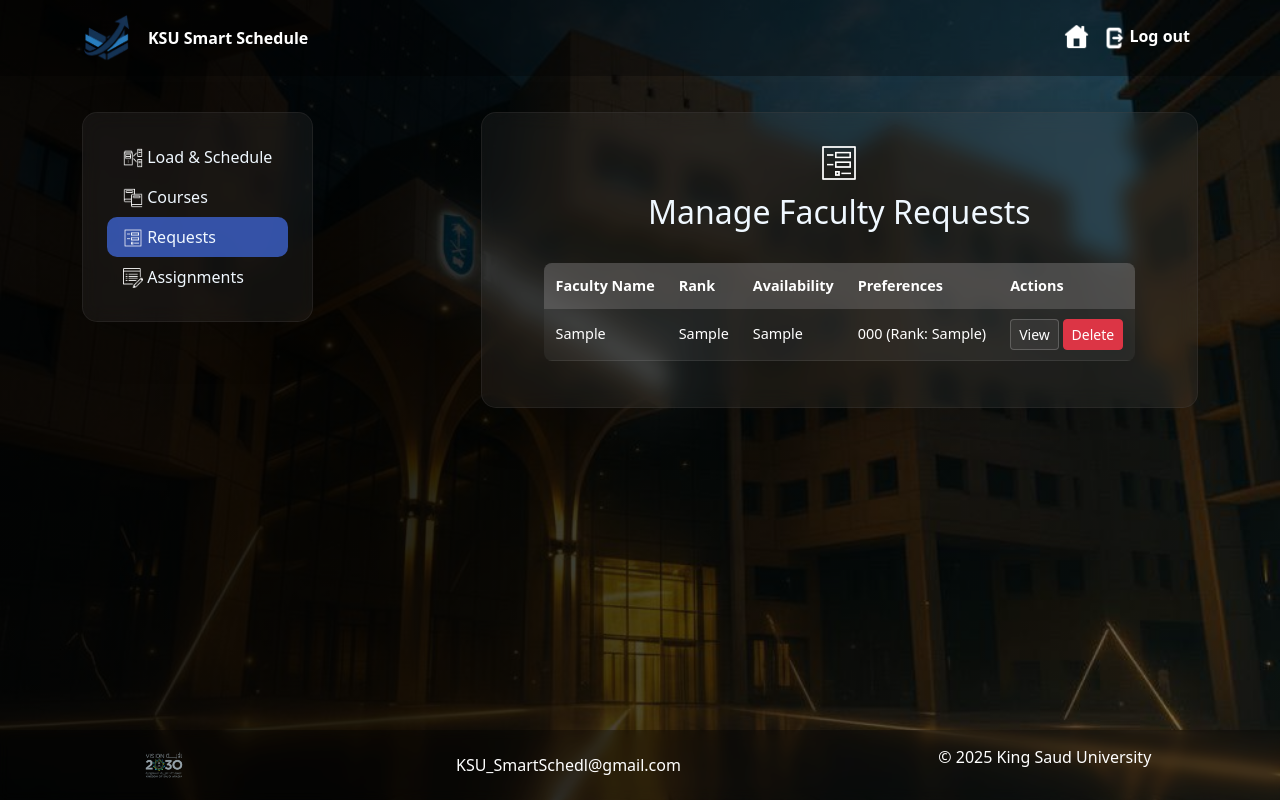
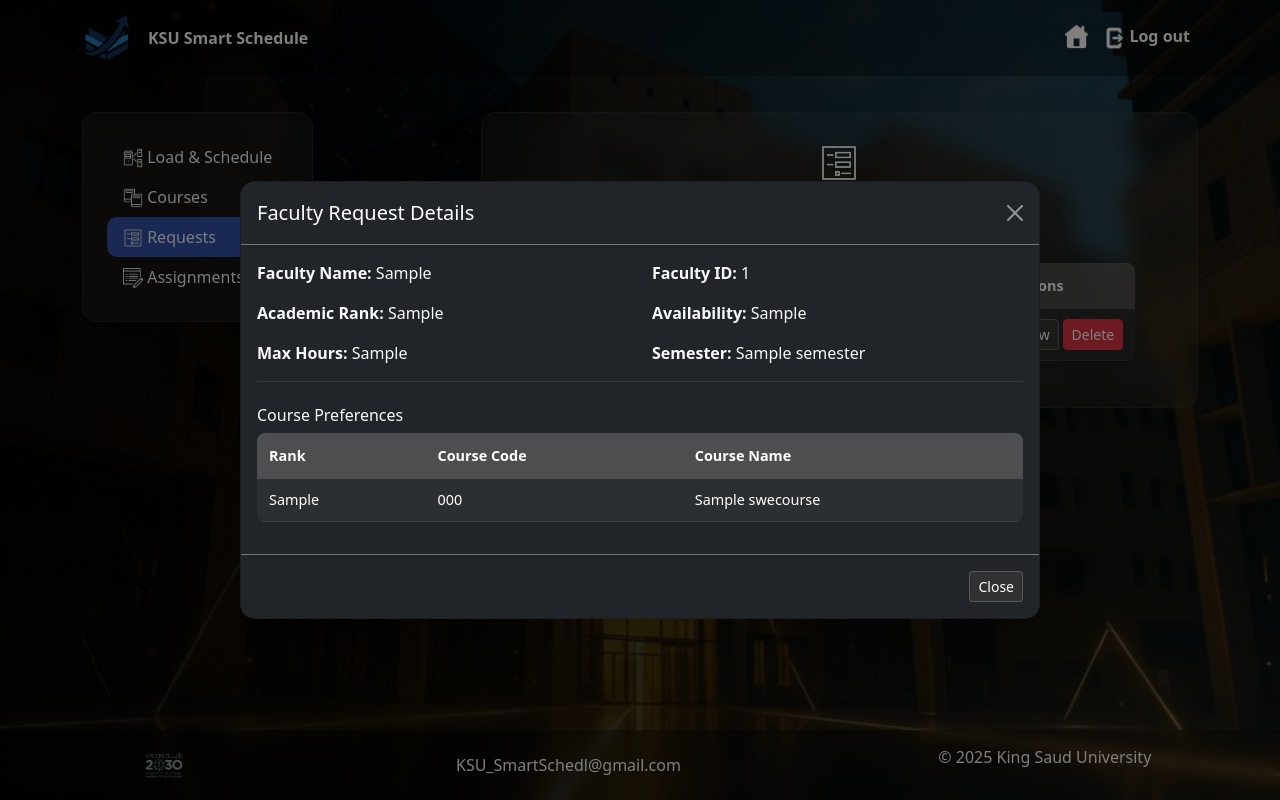
Before and after one commit to Fatimahomran25/projrct-WEP381, a PHP site: page /ManageRequests.php?view_id=1 in a window 1280 px wide. Run offline with PHP 8.4, Linux system fonts and the light colour scheme; the visitor is signed in with stand-in values (Sample User, id 1); tables that the repository leaves empty or names only in its code hold one stand-in row (values such as "Sample post").

Commit message:
Update ManageRequests.php

```diff
--- a/ManageRequests.php
+++ b/ManageRequests.php
@@ -1,32 +1,18 @@
 <?php
 session_start();
-
 if (!isset($_SESSION['role']) || $_SESSION['role'] !== 'Administrator') {
     header("Location: login.php");
     exit;
 }
 
-// Handle API requests first, before any HTML output
-if ($_SERVER['REQUEST_METHOD'] === 'GET' && isset($_GET['action'])) {
-    // Set headers first to prevent any output
-    header('Content-Type: application/json');
 
+$requests = []; // Start with empty array
 try {
-        // Include database configuration
-        if (!file_exists('CONFIG-DB.php')) {
-            throw new Exception("Database configuration file not found");
-        }
 
-        require_once 'CONFIG-DB.php';
+    require_once 'CONFIG-DB.php';  // Load the database configuration file
+    $conn = new mysqli(DBHOST, DBUSER, DBPWD, DBNAME);
 
-        // Create database connection
-        $conn = new mysqli(DBHOST, DBUSER, DBPWD, DBNAME);
-        if ($conn->connect_error) {
-            throw new Exception("Database connection failed: " . $conn->connect_error);
-        }
-
-        // Action to get all faculty requests
-        if ($_GET['action'] === 'get_requests') {
+    if (!$conn->connect_error) {  // Check if the connection was successful
         $sql = "SELECT
                     f.FormID as id,
                     u.FName as faculty_name,
@@ -35,63 +21,59 @@
                     f.availability,
                     f.maxHours,
                     s.name as semester,
-                        f.FormID as submitted_date,
+                     -- Combine all course preferences into one string:
                     GROUP_CONCAT(CONCAT(p.CourseCode, ' (Rank: ', p.preferenceRank, ')') SEPARATOR ', ') as preferences
                 FROM Form f
-                    JOIN Users u ON f.FacultyID = u.userID
-                    JOIN Semesters s ON f.SemesterID = s.ID
+                JOIN Users u ON f.FacultyID = u.userID -- Connect to users table
+                JOIN Semesters s ON f.SemesterID = s.ID -- Connect to semesters table
                 LEFT JOIN Preferences p ON f.FormID = p.FormID
-                    GROUP BY f.FormID
-                    ORDER BY f.FormID DESC";
+                GROUP BY f.FormID -- Group by form to combine preferences
+                ORDER BY f.FormID DESC"; // Sort by newest forms first
 
-            $result = $conn->query($sql);
 
-            // Check if query was successful
-            if (!$result) {
-                throw new Exception("SQL Error: " . $conn->error);
+        $result = $conn->query($sql);  // Execute the SQL query and store the result
+        if ($result) { // Check if the query was successful
+            $requests = $result->fetch_all(MYSQLI_ASSOC);  // Fetch all rows from the result as an associative array
+        }
+        $conn->close();
+    }
+} catch (Exception $e) {
+    $error = $e->getMessage();
 }
 
-            $requests = array();
+// variable to store detailed request data
+$detailedRequest = null;
+if (isset($_GET['view_id'])) { // Check if someone clicked a "View" button
+    try {
+        require_once 'CONFIG-DB.php';
+        $conn = new mysqli(DBHOST, DBUSER, DBPWD, DBNAME);
 
-            // Process each row from the result set
-            if ($result->num_rows > 0) {
-                while($row = $result->fetch_assoc()) {
-                    $requests[] = $row;
-                }
-            }
-
-            echo json_encode($requests);
-            $conn->close();
-            exit;
-        }
-
-        // Action to get detailed information for a specific request
-        if ($_GET['action'] === 'get_request_details' && isset($_GET['id'])) {
-            $requestId = $_GET['id'];
-
-            $sql = "SELECT
+        if (!$conn->connect_error) { // Check if connection worked
+            $viewId = $_GET['view_id']; // Get the specific request ID from URL
+            $sql = "SELECT  -- SQL query to get detailed info for ONE specific request
                         f.FormID as id,
                         u.FName as faculty_name,
                         u.userID as faculty_id,
                         f.academicRank as rank,
                         f.availability,
                         f.maxHours,
-                        s.name as semester,
-                        f.FormID as submitted_date
+                        s.name as semester
                     FROM Form f
                     JOIN Users u ON f.FacultyID = u.userID
                     JOIN Semesters s ON f.SemesterID = s.ID
                     WHERE f.FormID = ?";
 
-            $stmt = $conn->prepare($sql);
-            $stmt->bind_param("i", $requestId);
+
+            $stmt = $conn->prepare($sql); // Prepare the SQL statement (for security) the (?)
+            $stmt->bind_param("i", $viewId);
             $stmt->execute();
             $result = $stmt->get_result();
 
+            // Check if the request exists
             if ($result->num_rows > 0) {
-                $request = $result->fetch_assoc();
+                $detailedRequest = $result->fetch_assoc();
 
-                // Get course preferences for this request
+                 // SECOND QUERY: Get the course preferences for this specific request
                 $prefSql = "SELECT
                                 p.preferenceRank,
                                 p.CourseCode,
@@ -99,82 +81,55 @@
                             FROM Preferences p
                             LEFT JOIN SWECourses c ON p.CourseCode = c.courseCode
                             WHERE p.FormID = ?
-                            ORDER BY p.preferenceRank";
+                            ORDER BY p.preferenceRank"; // Sort by preference order
 
                 $prefStmt = $conn->prepare($prefSql);
-                $prefStmt->bind_param("i", $requestId);
+                $prefStmt->bind_param("i", $viewId);
                 $prefStmt->execute();
                 $prefResult = $prefStmt->get_result();
 
-                $preferences = array();
+                $preferences = [];
+                // Loop through each preference row from the result
                 while($pref = $prefResult->fetch_assoc()) {
                     $preferences[] = $pref;
                 }
-
-                $request['preferences'] = $preferences;
-                echo json_encode($request);
-            } else {
-                echo json_encode(['error' => 'Request not found']);
+                // Add the preferences array to the detailed request data
+                $detailedRequest['preferences'] = $preferences;
+            }
+            $conn->close();
+        }
+    } catch (Exception $e) {
+        $error = $e->getMessage();
+    }
 }
 
-            $stmt->close();
+// Handle delete button
+if ($_SERVER['REQUEST_METHOD'] === 'POST' && isset($_POST['delete_id'])) {
+    try {
+        require_once 'CONFIG-DB.php';
+        $conn = new mysqli(DBHOST, DBUSER, DBPWD, DBNAME);
+
+        if (!$conn->connect_error) {
+            $deleteId = $_POST['delete_id'];
+             // FIRST : Delete preferences (child)
+            $conn->query("DELETE FROM Preferences WHERE FormID = $deleteId");
+             // THEN: Delete the main form record
+            $conn->query("DELETE FROM Form WHERE FormID = $deleteId");
             $conn->close();
+
+            // Refresh page to show updated list
+            header("Location: ManageRequests.php");
             exit;
         }
     } catch (Exception $e) {
-        echo json_encode(['error' => $e->getMessage()]);
-        exit;
+        $error = $e->getMessage();
     }
 }
 
-// Handle POST requests for actions like delete
-if ($_SERVER['REQUEST_METHOD'] === 'POST' && isset($_POST['action'])) {
-    header('Content-Type: application/json');
-
-    try {
-        require_once 'CONFIG-DB.php';
-
-        $conn = new mysqli(DBHOST, DBUSER, DBPWD, DBNAME);
-        if ($conn->connect_error) {
-            throw new Exception("Database connection failed: " . $conn->connect_error);
-        }
-
-        // Action to delete a faculty request
-        if ($_POST['action'] === 'delete_request' && isset($_POST['id'])) {
-            $formId = $_POST['id'];
-
-            $conn->begin_transaction();
-
-            try {
-                // Delete preferences first (foreign key constraint)
-                $sql1 = "DELETE FROM Preferences WHERE FormID = ?";
-                $stmt1 = $conn->prepare($sql1);
-                $stmt1->bind_param("i", $formId);
-                $stmt1->execute();
-                $stmt1->close();
-
-                // Delete the form record
-                $sql2 = "DELETE FROM Form WHERE FormID = ?";
-                $stmt2 = $conn->prepare($sql2);
-                $stmt2->bind_param("i", $formId);
-                $stmt2->execute();
-                $stmt2->close();
-
-                $conn->commit();
-                echo json_encode(['success' => true, 'message' => 'Request deleted successfully']);
-
-            } catch (Exception $e) {
-                $conn->rollback();
-                echo json_encode(['success' => false, 'message' => 'Error deleting request: ' . $e->getMessage()]);
-            }
-
-            $conn->close();
-            exit;
-        }
-    } catch (Exception $e) {
-        echo json_encode(['error' => $e->getMessage()]);
-        exit;
-    }
+// Function to convert availability code to text
+function getAvailabilityText($code) {
+    $map = ['F' => 'Full Load', 'P' => 'Partially Available', 'U' => 'Unavailable'];
+    return $map[$code] ?? $code; // ?? means: if $map[$code] exists use it, else use $code
 }
 ?>
 
@@ -182,7 +137,6 @@
 <html lang="en">
 <head>
   <meta charset="UTF-8">
-  <meta name="viewport" content="width=device-width, initial-scale=1.0">
   <title>Manage Requests</title>
   <link href="https://cdn.jsdelivr.net/npm/bootstrap@5.3.2/dist/css/bootstrap.min.css" rel="stylesheet">
   <link href="style.css" rel="stylesheet">
@@ -190,53 +144,39 @@
 </head>
 <body>
 
-  <!-- Navigation Bar -->
   <nav class="navbar navbar-expand-lg fixed-top">
     <div class="container">
       <a class="navbar-brand"><img src="assets/icon.png" alt="icon"></a>
       <span class="fw-bold text-white">KSU Smart Schedule</span>
       <ul class="navbar-nav ms-auto">
-           <li class="nav-item"><a class="nav-Home" href="AdministratorMain.php"><img src="assets/icons8-home-page-30.png"  alt="Home icon"></a></li>
-           <li class="nav-item"><a class="nav-link fw-bold" href="logout.php"><img src="assets/logout.png"  alt="logout">Log out</a></li>
+        <li class="nav-item"><a class="nav-Home" href="AdministratorMain.php"><img src="assets/icons8-home-page-30.png" alt="Home"></a></li>
+        <li class="nav-item"><a class="nav-link fw-bold" href="logout.php"><img src="assets/logout.png" alt="logout">Log out</a></li>
       </ul>
     </div>
   </nav>
 
-  <!-- Main Content Area -->
   <div class="container d-flex align-items-start" style="height: 100vh;">
-    <!-- Sidebar Navigation -->
+    <!-- Sidebar -->
     <div class="menu p-4 shadow-lg d-flex align-items-start">
       <ul class="list-group">
-        <li class="list-group-item bg-transparent border-0">
-          <a href="ManageLoadANDUploadScedule.php">
-            <img src="assets/load.png" alt="Load & Schedule"> Load & Schedule
-          </a>
-        </li>
-        <li class="list-group-item bg-transparent border-0">
-          <a href="ManageCourseList.php">
-            <img src="assets/courses.png" alt="Courses"> Courses
-          </a>
-        </li>
-        <li class="list-group-item bg-transparent border-0 selected">
-          <a href="ManageRequests.php">
-            <img src="assets/icons8-form-50.png" alt="Requests"> Requests
-          </a>
-        </li>
-        <li class="list-group-item bg-transparent border-0">
-          <a href="CourseAssignmentANDConflictDetection.php">
-            <img src="assets/icons8-edit-property-50.png" alt="Assignments"> Assignments
-          </a>
-        </li>
+        <li class="list-group-item bg-transparent border-0"><a href="ManageLoadANDUploadScedule.php"><img src="assets/load.png" alt="Load"> Load & Schedule</a></li>
+        <li class="list-group-item bg-transparent border-0"><a href="ManageCourseList.php"><img src="assets/courses.png" alt="Courses"> Courses</a></li>
+        <li class="list-group-item bg-transparent border-0 selected"><a href="ManageRequests.php"><img src="assets/icons8-form-50.png" alt="Requests"> Requests</a></li>
+        <li class="list-group-item bg-transparent border-0"><a href="CourseAssignmentANDConflictDetection.php"><img src="assets/icons8-edit-property-50.png" alt="Assignments"> Assignments</a></li>
       </ul>
     </div>
 
-    <!-- Main Content - Requests Table -->
+    <!-- Main Content -->
     <div class="requests shadow-lg">
       <img src="assets/icons8-form-50.png" alt="requests icon">
       <h2>Manage Faculty Requests</h2>
 
+      <?php if (isset($error)): ?>
+        <div class="alert alert-danger">Error: <?= htmlspecialchars($error) ?></div>
+      <?php endif; ?>
+
       <div class="table-responsive mt-4">
-        <table class="table table-dark table-hover align-middle" id="requestsTable">
+        <table class="table table-dark table-hover align-middle">
           <thead>
             <tr>
               <th>Faculty Name</th>
@@ -246,61 +186,58 @@
               <th>Actions</th>
             </tr>
           </thead>
-          <tbody id="requestsTableBody">
-            <!-- Data will be loaded by JavaScript -->
+          <tbody>
+            <?php if (empty($requests)): ?>
+              <tr>
+                <td colspan="5" class="text-center">No requests found</td>
+              </tr>
+            <?php else: ?>
+              <?php foreach ($requests as $request): ?>
+              <tr>
+                <td><?= htmlspecialchars($request['faculty_name'] ?? 'N/A') ?></td>
+                <td><?= htmlspecialchars($request['rank'] ?? 'N/A') ?></td>
+                <td><?= getAvailabilityText($request['availability'] ?? '') ?></td>
+                <td><?= htmlspecialchars($request['preferences'] ?? 'No preferences') ?></td>
+                <td>
+                  <!-- View Button -->
+                  <a href="?view_id=<?= $request['id'] ?>" class="btn btn-sm btn-primary">View</a>
+
+                  <!-- Delete Button -->
+                  <form method="POST" style="display: inline;" onsubmit="return confirm('Delete request for <?= htmlspecialchars($request['faculty_name'] ?? 'this faculty') ?>?')">
+                    <input type="hidden" name="delete_id" value="<?= $request['id'] ?>">
+                    <button type="submit" class="btn btn-sm btn-danger">Delete</button>
+                  </form>
+                </td>
+              </tr>
+              <?php endforeach; ?>
+            <?php endif; ?>
           </tbody>
         </table>
       </div>
     </div>
   </div>
 
-  <!-- Modal for displaying detailed request information -->
-  <div class="modal fade" id="requestDetailsModal" tabindex="-1" aria-labelledby="requestDetailsModalLabel" aria-hidden="true">
+  <!-- View Modal -->
+  <?php if ($detailedRequest): ?>
+  <div class="modal fade show" style="display: block; background: rgba(0,0,0,0.5);" tabindex="-1">
     <div class="modal-dialog modal-dialog-centered modal-lg">
       <div class="modal-content bg-dark text-light">
         <div class="modal-header border-secondary">
-          <h5 class="modal-title" id="requestDetailsModalLabel">Faculty Request Details</h5>
-          <button type="button" class="btn-close btn-close-white" data-bs-dismiss="modal" aria-label="Close"></button>
+          <h5 class="modal-title">Faculty Request Details</h5>
+          <a href="ManageRequests.php" class="btn-close btn-close-white"></a>
         </div>
         <div class="modal-body">
           <div class="row mb-3">
-            <div class="col-md-6">
-              <strong>Faculty Name:</strong>
-              <span id="detail-faculty-name">-</span>
+            <div class="col-md-6"><strong>Faculty Name:</strong> <?= htmlspecialchars($detailedRequest['faculty_name'] ?? '-') ?></div>
+            <div class="col-md-6"><strong>Faculty ID:</strong> <?= htmlspecialchars($detailedRequest['faculty_id'] ?? '-') ?></div>
           </div>
-            <div class="col-md-6">
-              <strong>Faculty ID:</strong>
-              <span id="detail-faculty-id">-</span>
+          <div class="row mb-3">
+            <div class="col-md-6"><strong>Academic Rank:</strong> <?= htmlspecialchars($detailedRequest['rank'] ?? '-') ?></div>
+            <div class="col-md-6"><strong>Availability:</strong> <?= getAvailabilityText($detailedRequest['availability'] ?? '') ?></div>
           </div>
-          </div>
-
           <div class="row mb-3">
-            <div class="col-md-6">
-              <strong>Academic Rank:</strong>
-              <span id="detail-rank">-</span>
-            </div>
-            <div class="col-md-6">
-              <strong>Availability:</strong>
-              <span id="detail-availability">-</span>
-            </div>
-          </div>
-
-          <div class="row mb-3">
-            <div class="col-md-6">
-              <strong>Max Hours:</strong>
-              <span id="detail-max-hours">-</span>
-            </div>
-            <div class="col-md-6">
-              <strong>Semester:</strong>
-              <span id="detail-semester">-</span>
-            </div>
-          </div>
-
-          <div class="row mb-3">
-            <div class="col-md-6">
-              <strong>Submission Date:</strong>
-              <span id="detail-submission-date">-</span>
-            </div>
+            <div class="col-md-6"><strong>Max Hours:</strong> <?= htmlspecialchars($detailedRequest['maxHours'] ?? '-') ?></div>
+            <div class="col-md-6"><strong>Semester:</strong> <?= htmlspecialchars($detailedRequest['semester'] ?? '-') ?></div>
           </div>
 
           <hr class="border-secondary">
@@ -316,177 +253,36 @@
                     <th>Course Name</th>
                   </tr>
                 </thead>
-                <tbody id="detail-preferences">
-                  <!-- Preferences will be loaded here dynamically -->
+                <tbody>
+                  <?php if (!empty($detailedRequest['preferences'])): ?>
+                    <?php foreach ($detailedRequest['preferences'] as $pref): ?>
+                    <tr>
+                      <td><?= htmlspecialchars($pref['preferenceRank']) ?></td>
+                      <td><?= htmlspecialchars($pref['CourseCode']) ?></td>
+                      <td><?= htmlspecialchars($pref['courseName'] ?? '-') ?></td>
+                    </tr>
+                    <?php endforeach; ?>
+                  <?php else: ?>
+                    <tr><td colspan="3" class="text-center">No preferences found</td></tr>
+                  <?php endif; ?>
                 </tbody>
               </table>
             </div>
           </div>
         </div>
         <div class="modal-footer border-secondary">
-          <button type="button" class="btn btn-secondary btn-sm" data-bs-dismiss="modal">Close</button>
+          <a href="ManageRequests.php" class="btn btn-secondary btn-sm">Close</a>
         </div>
       </div>
     </div>
   </div>
+  <?php endif; ?>
 
-  <!-- Footer -->
   <footer class="footer glass-nav">
-    <div class="footer-logo ">
-      <img src="assets/Vision.png" alt="Vision 2030" >
-    </div>
+    <div class="footer-logo"><img src="assets/Vision.png" alt="Vision 2030"></div>
     <a class="text-white text-decoration-none" href="mailto:KSU_SmartSchedl@gmail.com">KSU_SmartSchedl@gmail.com</a>
-    <p class=" text-white">&copy; 2025 King Saud University</p>
+    <p class="text-white">&copy; 2025 King Saud University</p>
   </footer>
-
-<script>
-  document.addEventListener('DOMContentLoaded', function() {
-    console.log("Page loaded, fetching requests...");
-    loadFacultyRequests();
-
-    document.getElementById('requestsTableBody').addEventListener('click', function(e) {
-      if (e.target.classList.contains('view-btn')) {
-        const requestId = e.target.getAttribute('data-id');
-        viewFacultyRequest(requestId);
-      }
-
-      if (e.target.classList.contains('delete-btn')) {
-        const requestId = e.target.getAttribute('data-id');
-        const facultyName = e.target.getAttribute('data-name');
-        deleteFacultyRequest(requestId, facultyName);
-      }
-    });
-  });
-
-  function loadFacultyRequests() {
-    console.log("Loading faculty requests...");
-    fetch('ManageRequests.php?action=get_requests')
-      .then(response => {
-        console.log("Response status:", response.status);
-        if (!response.ok) {
-          throw new Error('Network response was not ok: ' + response.status);
-        }
-        return response.json();
-      })
-      .then(data => {
-        console.log("Data received:", data);
-        const tableBody = document.getElementById('requestsTableBody');
-        tableBody.innerHTML = '';
-
-        if (data.error) {
-          console.error("Error from server:", data.error);
-          tableBody.innerHTML = `<tr><td colspan="5" class="text-center text-danger">Error: ${data.error}</td></tr>`;
-          return;
-        }
-
-        if (data.length === 0) {
-          console.log("No data received");
-          tableBody.innerHTML = '<tr><td colspan="5" class="text-center">No requests found</td></tr>';
-          return;
-        }
-
-        data.forEach(request => {
-          const row = document.createElement('tr');
-          row.innerHTML = `
-            <td>${request.faculty_name || 'N/A'}</td>
-            <td>${request.rank || 'N/A'}</td>
-            <td>${getAvailabilityText(request.availability)}</td>
-            <td>${request.preferences || '-'}</td>
-            <td>
-              <button class="btn btn-sm btn-primary view-btn" data-id="${request.id}">View</button>
-              <button class="btn btn-sm btn-danger delete-btn" data-id="${request.id}" data-name="${request.faculty_name || 'Unknown'}">Delete</button>
-            </td>
-          `;
-          tableBody.appendChild(row);
-        });
-      })
-      .catch(error => {
-        console.error('Error loading requests:', error);
-        const tableBody = document.getElementById('requestsTableBody');
-        tableBody.innerHTML = `<tr><td colspan="5" class="text-center text-danger">Error loading requests: ${error.message}</td></tr>`;
-      });
-  }
-
-  function getAvailabilityText(availabilityCode) {
-    switch(availabilityCode) {
-      case 'F': return 'Full Load';
-      case 'P': return 'Partially Available';
-      case 'U': return 'Unavailable';
-      default: return availabilityCode || 'Unknown';
-    }
-  }
-
-  function viewFacultyRequest(requestId) {
-    fetch(`ManageRequests.php?action=get_request_details&id=${requestId}`)
-      .then(response => response.json())
-      .then(data => {
-        if (data.error) {
-          alert('Error: ' + data.error);
-          return;
-        }
-
-        document.getElementById('detail-faculty-name').textContent = data.faculty_name || '-';
-        document.getElementById('detail-faculty-id').textContent = data.faculty_id || '-';
-        document.getElementById('detail-rank').textContent = data.rank || '-';
-        document.getElementById('detail-availability').textContent = getAvailabilityText(data.availability) || '-';
-        document.getElementById('detail-max-hours').textContent = data.maxHours || '-';
-        document.getElementById('detail-semester').textContent = data.semester || '-';
-        document.getElementById('detail-submission-date').textContent = data.submitted_date || '-';
-
-        const preferencesTable = document.getElementById('detail-preferences');
-        preferencesTable.innerHTML = '';
-
-        if (data.preferences && data.preferences.length > 0) {
-          data.preferences.forEach(pref => {
-            const row = document.createElement('tr');
-            row.innerHTML = `
-              <td>${pref.preferenceRank}</td>
-              <td>${pref.CourseCode}</td>
-              <td>${pref.courseName || '-'}</td>
-            `;
-            preferencesTable.appendChild(row);
-          });
-        } else {
-          const row = document.createElement('tr');
-          row.innerHTML = '<td colspan="3" class="text-center">No preferences found</td>';
-          preferencesTable.appendChild(row);
-        }
-
-        const modal = new bootstrap.Modal(document.getElementById('requestDetailsModal'));
-        modal.show();
-      })
-      .catch(error => {
-        console.error('Error fetching request details:', error);
-        alert('Error loading request details');
-      });
-  }
-
-  function deleteFacultyRequest(requestId, facultyName) {
-    if (confirm(`Are you sure you want to delete the request for ${facultyName}?`)) {
-      const formData = new FormData();
-      formData.append('action', 'delete_request');
-      formData.append('id', requestId);
-
-      fetch('ManageRequests.php', {
-        method: 'POST',
-        body: formData
-      })
-      .then(response => response.json())
-      .then(data => {
-        if (data.success) {
-          alert(`Request for ${facultyName} has been deleted.`);
-          loadFacultyRequests();
-        } else {
-          alert('Error deleting request: ' + data.message);
-        }
-      })
-      .catch(error => {
-        console.error('Error:', error);
-        alert('Error deleting request.');
-      });
-    }
-  }
-</script>
 
 </body>
 </html>
```
Lines whose indentation alone changed are shown as unchanged.
